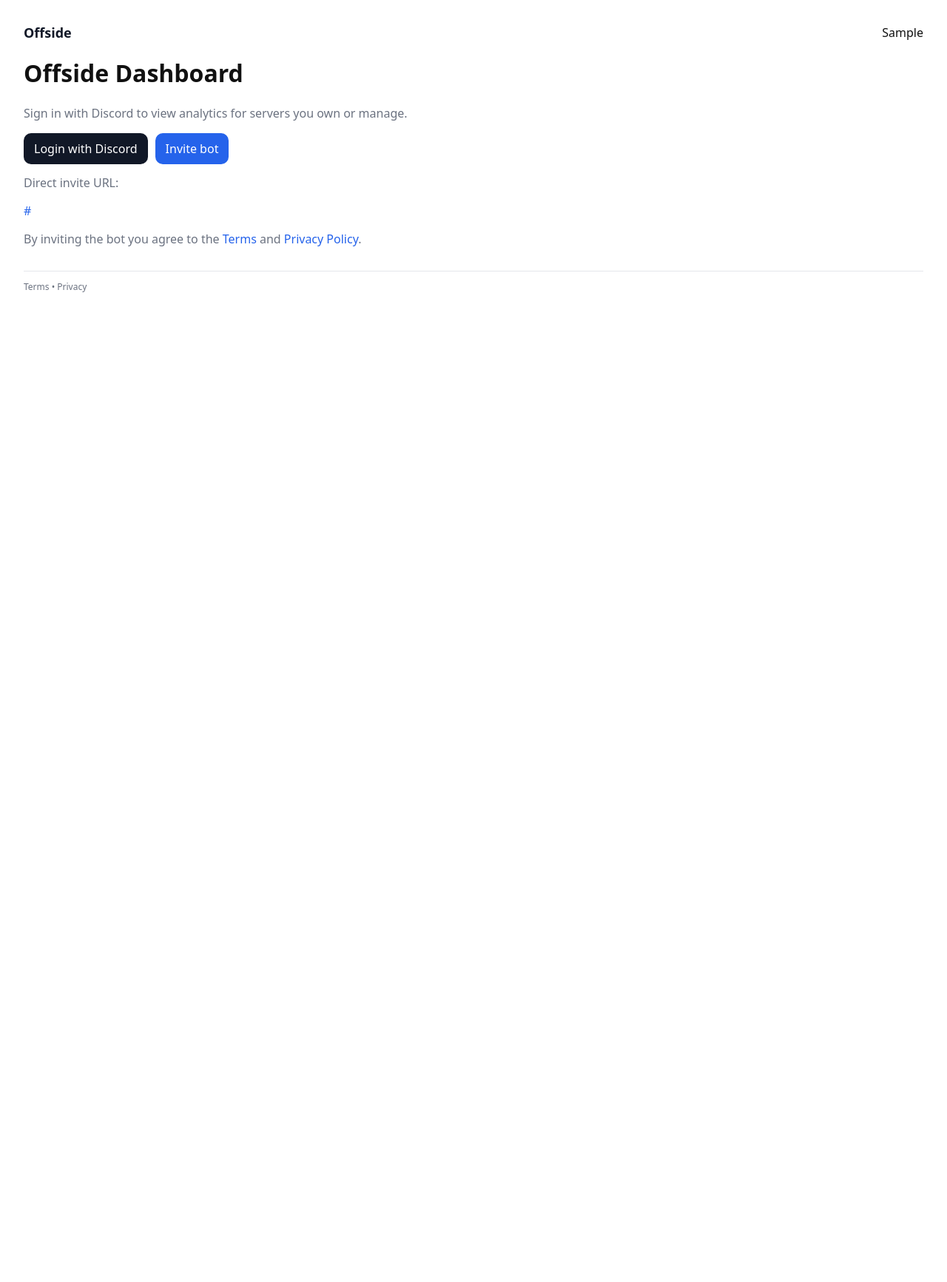
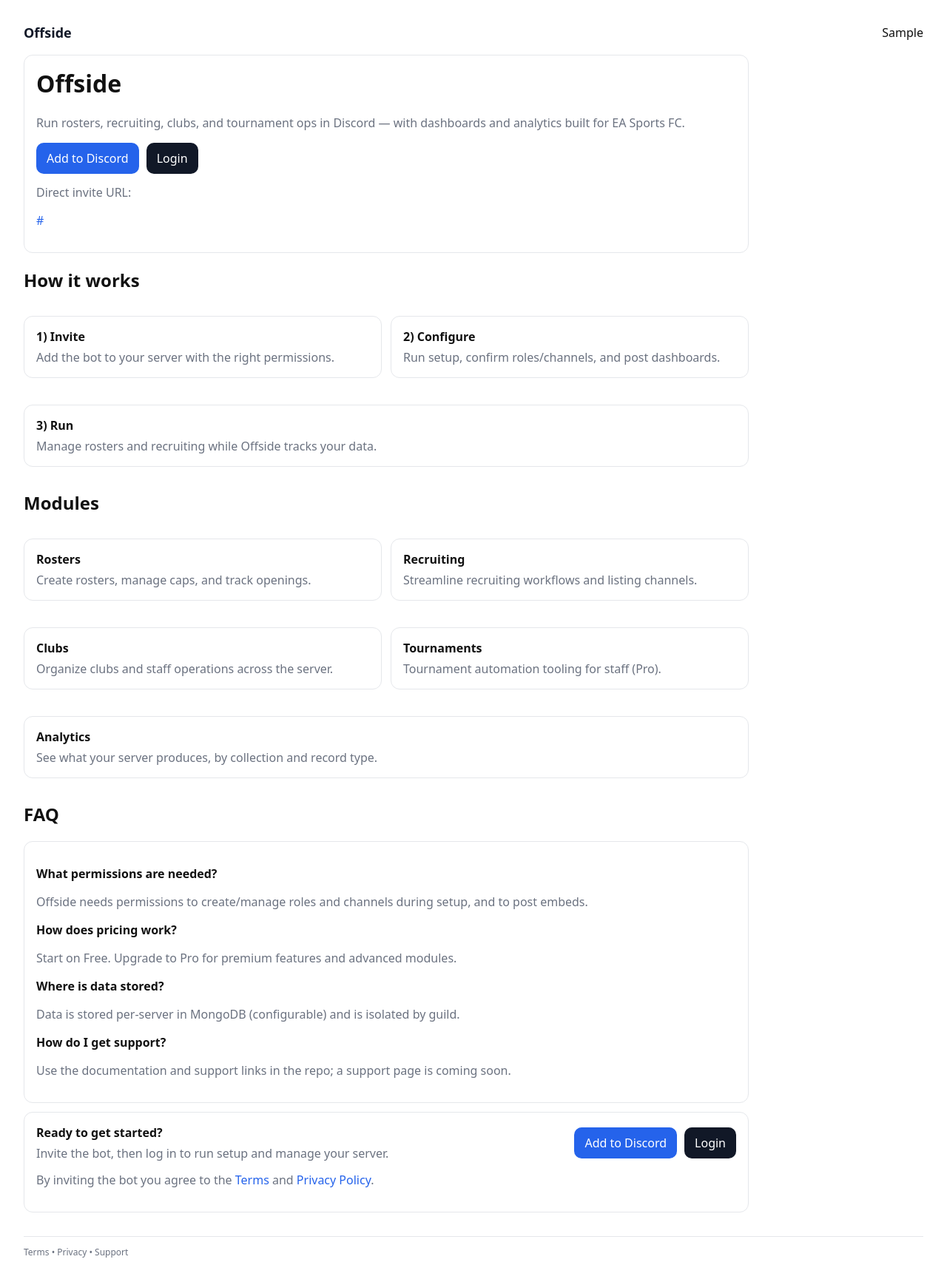
Before and after one commit to raven-dev-ops/EA_Sports_FC_26_Discord_Bot, a Python web app: template offside_bot/templates/pages/index_public.html in a window 1280 px wide. Shown: the whole page at 74% size. Before the commit the page ends 395 px from the top, so only its background shows below. Run offline with Jinja, Linux system fonts and the light colour scheme; the template is opened without the code that fills it: most values are stand-ins (such as "Sample title", 1, 10 or a date in 2020).

Commit message:
MKT-001: landing page
Fixes #146

```diff
--- a/offside_bot/templates/pages/index_public.html
+++ b/offside_bot/templates/pages/index_public.html
@@ -1,9 +1,83 @@
 {% extends "layouts/public.html" %}
-{% from "macros/ui.html" import cta_block %}
+{% from "macros/ui.html" import button, card %}
 
 {% block content %}
-  <h1>Offside Dashboard</h1>
-  <p class="muted">Sign in with Discord to view analytics for servers you own or manage.</p>
-  {{ cta_block(invite_href) }}
-  <p class="muted">By inviting the bot you agree to the <a href="/terms">Terms</a> and <a href="/privacy">Privacy Policy</a>.</p>
+  <div class="card" style="margin-top:0;">
+    <h1 style="margin-top:0;">Offside</h1>
+    <p class="muted" style="font-size:16px;">
+      Run rosters, recruiting, clubs, and tournament ops in Discord — with dashboards and analytics built for EA Sports FC.
+    </p>
+    <div style="display:flex; gap:10px; flex-wrap:wrap; margin-top:14px;">
+      {{ button("Add to Discord", "/install", "blue") }}
+      {{ button("Login", "/login", "") }}
+    </div>
+    <p class="muted" style="margin-top:14px;">Direct invite URL:</p>
+    <p><a href="{{ invite_href }}">{{ invite_href }}</a></p>
+  </div>
+
+  <h2>How it works</h2>
+  <div class="row">
+    <div class="card">
+      <strong>1) Invite</strong>
+      <div class="muted" style="margin-top:6px;">Add the bot to your server with the right permissions.</div>
+    </div>
+    <div class="card">
+      <strong>2) Configure</strong>
+      <div class="muted" style="margin-top:6px;">Run setup, confirm roles/channels, and post dashboards.</div>
+    </div>
+    <div class="card">
+      <strong>3) Run</strong>
+      <div class="muted" style="margin-top:6px;">Manage rosters and recruiting while Offside tracks your data.</div>
+    </div>
+  </div>
+
+  <h2>Modules</h2>
+  <div class="row">
+    <div class="card">
+      <strong>Rosters</strong>
+      <div class="muted" style="margin-top:6px;">Create rosters, manage caps, and track openings.</div>
+    </div>
+    <div class="card">
+      <strong>Recruiting</strong>
+      <div class="muted" style="margin-top:6px;">Streamline recruiting workflows and listing channels.</div>
+    </div>
+    <div class="card">
+      <strong>Clubs</strong>
+      <div class="muted" style="margin-top:6px;">Organize clubs and staff operations across the server.</div>
+    </div>
+    <div class="card">
+      <strong>Tournaments</strong>
+      <div class="muted" style="margin-top:6px;">Tournament automation tooling for staff (Pro).</div>
+    </div>
+    <div class="card">
+      <strong>Analytics</strong>
+      <div class="muted" style="margin-top:6px;">See what your server produces, by collection and record type.</div>
+    </div>
+  </div>
+
+  <h2>FAQ</h2>
+  <div class="card">
+    <p><strong>What permissions are needed?</strong></p>
+    <p class="muted">Offside needs permissions to create/manage roles and channels during setup, and to post embeds.</p>
+    <p style="margin-top:14px;"><strong>How does pricing work?</strong></p>
+    <p class="muted">Start on Free. Upgrade to Pro for premium features and advanced modules.</p>
+    <p style="margin-top:14px;"><strong>Where is data stored?</strong></p>
+    <p class="muted">Data is stored per-server in MongoDB (configurable) and is isolated by guild.</p>
+    <p style="margin-top:14px;"><strong>How do I get support?</strong></p>
+    <p class="muted">Use the documentation and support links in the repo; a support page is coming soon.</p>
+  </div>
+
+  <div class="card">
+    <div style="display:flex; justify-content:space-between; align-items:center; gap:12px; flex-wrap:wrap;">
+      <div>
+        <div><strong>Ready to get started?</strong></div>
+        <div class="muted" style="margin-top:6px;">Invite the bot, then log in to run setup and manage your server.</div>
+      </div>
+      <div style="display:flex; gap:10px; flex-wrap:wrap;">
+        {{ button("Add to Discord", "/install", "blue") }}
+        {{ button("Login", "/login", "") }}
+      </div>
+    </div>
+    <p class="muted" style="margin-top:14px;">By inviting the bot you agree to the <a href="/terms">Terms</a> and <a href="/privacy">Privacy Policy</a>.</p>
+  </div>
 {% endblock %}
--- a/offside_bot/templates/partials/footer.html
+++ b/offside_bot/templates/partials/footer.html
@@ -1,3 +1,3 @@
 <footer class="footer">
-  <a href="/terms">Terms</a> &bull; <a href="/privacy">Privacy</a>
+  <a href="/terms">Terms</a> &bull; <a href="/privacy">Privacy</a> &bull; <a href="/support">Support</a>
 </footer>
```
Also changed, not shown: offside_bot/dashboard.py (+21 -0 lines), CHANGELOG.md, 1 other file.
